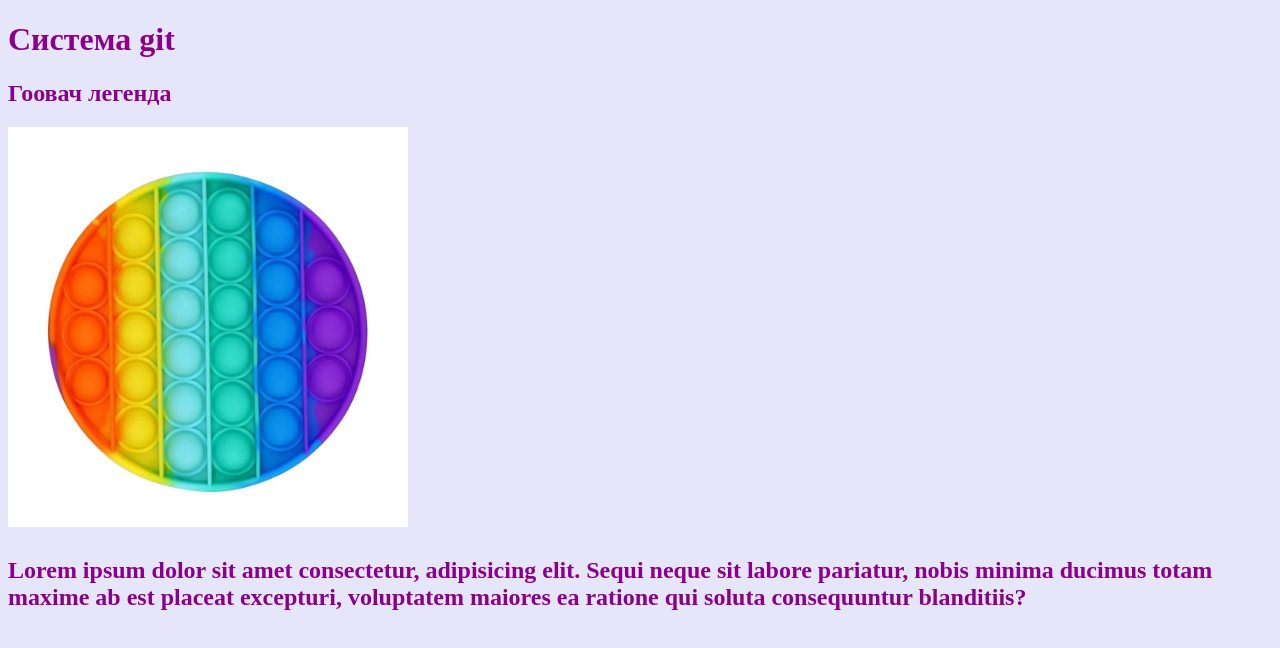
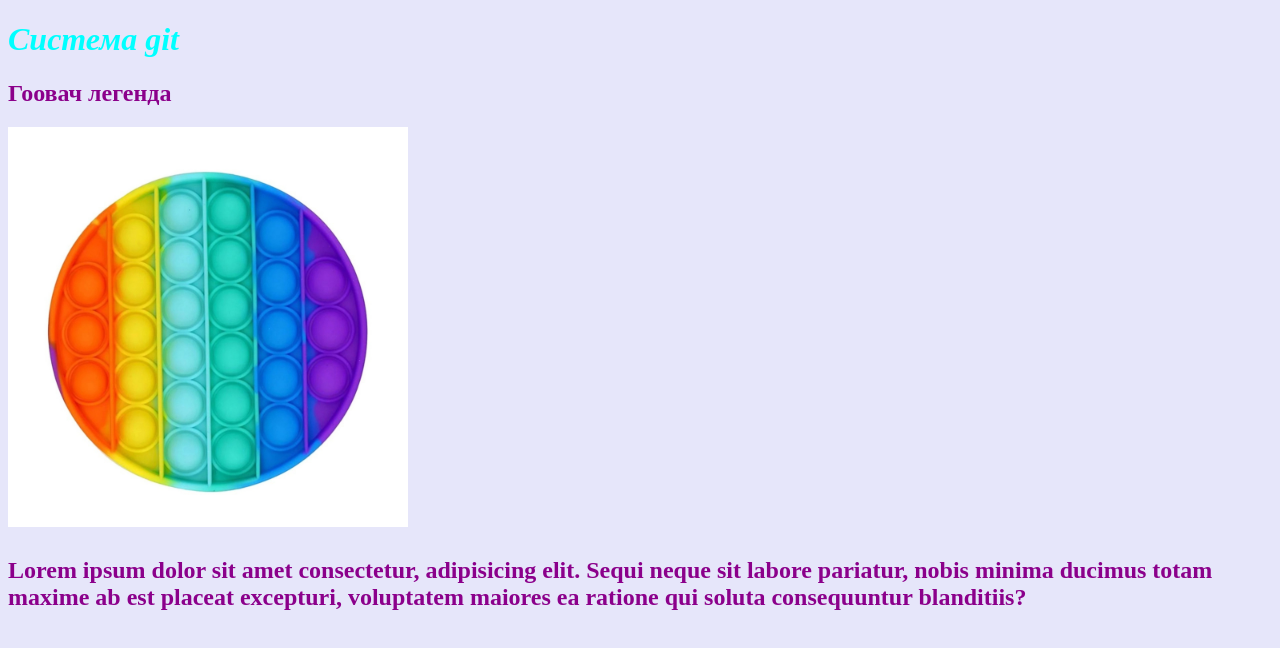
Before and after one commit to geta3/wotefak, a plain HTML site: page index.html in a window 1280 px wide. Drawn offline with Linux system fonts and the light colour scheme.

Commit message:
changed h1

```diff
--- a/css/style.css
+++ b/css/style.css
@@ -2,3 +2,7 @@ body{
     background-color: lavender;
     color: darkmagenta;
 }
+h1 {
+    font-style: italic;
+    color: aqua;
+}
```
